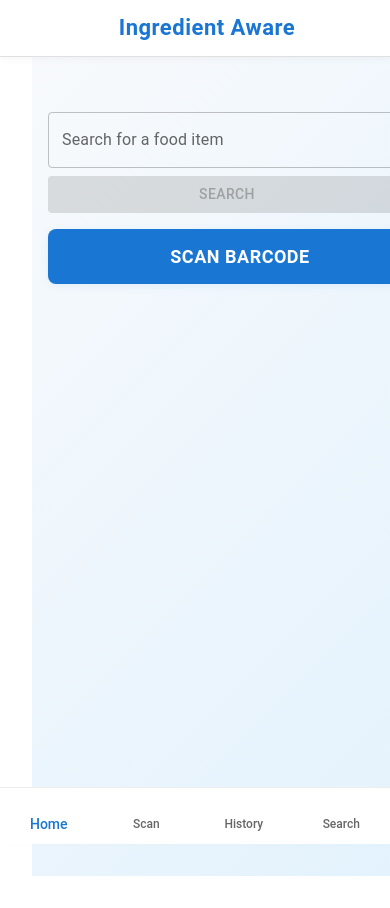
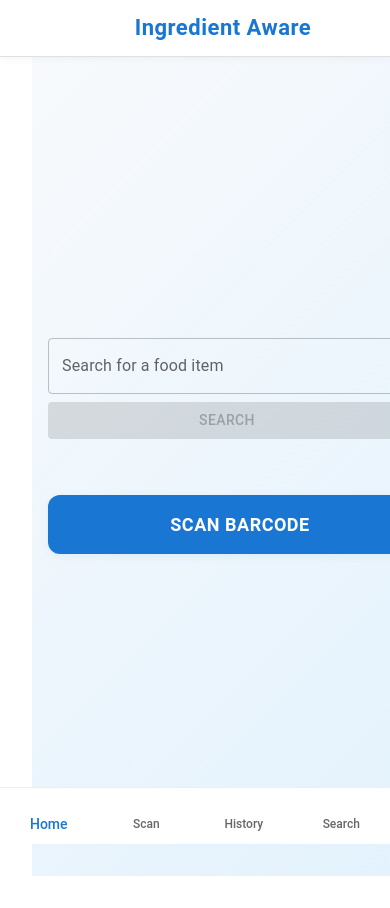
Before and after one commit to sunsetsacoustic/TransparenEats, a React (Vite) app in the folder web/: page / in a window 390 px wide. Shown: the top 908 px of the page. Built offline with nearby package versions, Linux system fonts and the light colour scheme; some icons are missing.

Commit message:
UI polish: center content, responsive search bar, improved spacing, mobile breakpoints, and consistent nav/header styling

```diff
--- a/web/src/App.tsx
+++ b/web/src/App.tsx
@@ -134,9 +134,9 @@ export default function App() {
         handleIngredientClick={() => {}}
       />
     ) : (
-      <Box sx={{ width: '100%', mt: 2, boxSizing: 'border-box' }}>
-        {/* Prominent Search Bar */}
-        <Box sx={{ mb: 2, width: '100%' }}>
+      <Box sx={{ width: '100%', maxWidth: 420, mx: 'auto', display: 'flex', flexDirection: 'column', alignItems: 'center', justifyContent: 'center', gap: 2 }}>
+        {/* Responsive Search Bar */}
+        <Box sx={{ mb: 2, width: '100%', maxWidth: 400 }}>
           <SearchBar
             value={search}
             onChange={e => setSearch(e.target.value)}
@@ -152,13 +152,15 @@ export default function App() {
           size="large"
           startIcon={<QrCodeScannerIcon />}
           sx={{
-            borderRadius: 2,
+            borderRadius: 3,
             fontWeight: 700,
-            fontSize: 18,
-            py: 1.5,
+            fontSize: { xs: 18, sm: 20 },
+            py: 1.7,
+            px: 2,
             boxShadow: '0 2px 8px 0 rgba(25, 118, 210, 0.08)',
             mb: 2,
-            width: '100%',
+            mt: 1,
+            maxWidth: 400,
           }}
           onClick={() => setTab(1)}
         >
@@ -208,17 +210,21 @@ export default function App() {
         width: '100vw',
         left: 0,
         top: 0,
+        display: 'flex',
+        alignItems: 'center',
+        justifyContent: 'center',
+        px: { xs: 0, sm: 2 },
       }}>
-        <Toolbar sx={{ minHeight: 56, display: 'flex', alignItems: 'center', justifyContent: 'center', gap: 1 }}>
+        <Toolbar sx={{ minHeight: 56, display: 'flex', alignItems: 'center', justifyContent: 'center', gap: 1, width: '100%', maxWidth: 480, mx: 'auto', px: 2 }}>
           <EmojiFoodBeverageIcon color="primary" sx={{ fontSize: 28, mr: 1 }} />
-          <Typography variant="h6" sx={{ fontWeight: 700, fontSize: 22, letterSpacing: 0.5, color: '#1976d2' }}>
+          <Typography variant="h6" sx={{ fontWeight: 700, fontSize: 22, letterSpacing: 0.5, color: '#1976d2', textAlign: 'center', flex: 1 }}>
             Ingredient Aware
           </Typography>
         </Toolbar>
       </AppBar>
       {/* Main Content */}
       <Box sx={{
-        pt: { xs: 8, sm: 10 },
+        pt: { xs: 10, sm: 12 },
         pb: 10,
         px: { xs: 2, sm: 0 },
         width: '100vw',
@@ -229,12 +235,12 @@ export default function App() {
         display: 'flex',
         flexDirection: 'column',
         alignItems: 'center',
-        justifyContent: 'flex-start',
+        justifyContent: 'center',
       }}>
         {tab === 0 && !product ? (
-          <Box sx={{ width: '100%', mt: 2, boxSizing: 'border-box' }}>
-            {/* Prominent Search Bar */}
-            <Box sx={{ mb: 2, width: '100%' }}>
+          <Box sx={{ width: '100%', maxWidth: 420, mx: 'auto', display: 'flex', flexDirection: 'column', alignItems: 'center', justifyContent: 'center', gap: 2 }}>
+            {/* Responsive Search Bar */}
+            <Box sx={{ mb: 2, width: '100%', maxWidth: 400 }}>
               <SearchBar
                 value={search}
                 onChange={e => setSearch(e.target.value)}
@@ -250,13 +256,15 @@ export default function App() {
               size="large"
               startIcon={<QrCodeScannerIcon />}
               sx={{
-                borderRadius: 2,
+                borderRadius: 3,
                 fontWeight: 700,
-                fontSize: 18,
-                py: 1.5,
+                fontSize: { xs: 18, sm: 20 },
+                py: 1.7,
+                px: 2,
                 boxShadow: '0 2px 8px 0 rgba(25, 118, 210, 0.08)',
                 mb: 2,
-                width: '100%',
+                mt: 1,
+                maxWidth: 400,
               }}
               onClick={() => setTab(1)}
             >
@@ -273,7 +281,7 @@ export default function App() {
           </DialogContent>
         </Dialog>
       </Box>
-      {/* Bottom Navigation with elevation */}
+      {/* Bottom Navigation with elevation and safe area */}
       <Box sx={{
         position: 'fixed',
         left: 0,
@@ -283,6 +291,11 @@ export default function App() {
         background: '#fff',
         zIndex: 1202,
         borderTop: '1px solid #e0e0e0',
+        pb: { xs: 'env(safe-area-inset-bottom)', sm: 0 },
+        px: { xs: 0, sm: 0 },
+        display: 'flex',
+        alignItems: 'center',
+        justifyContent: 'center',
       }}>
         <BottomNav value={tab} onChange={(_, v) => setTab(v)} />
       </Box>
```
